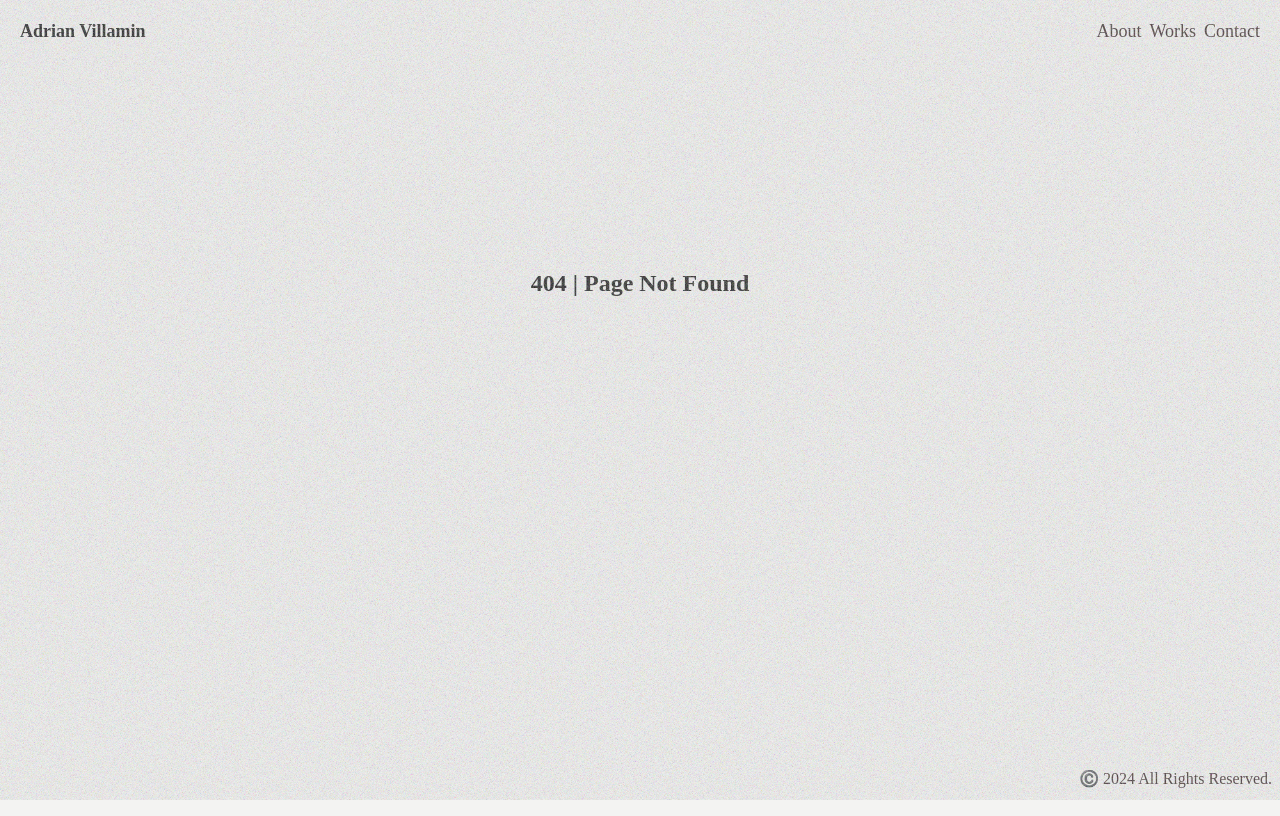
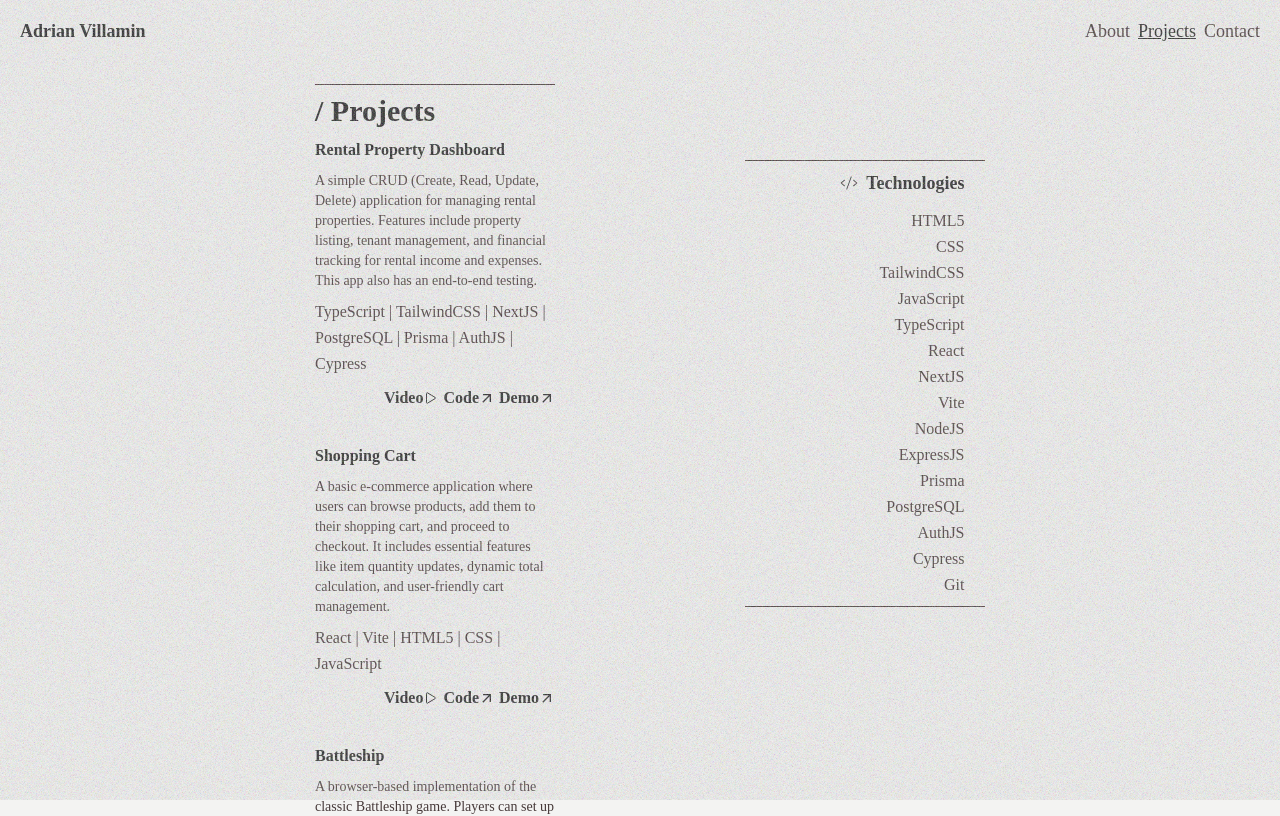
Before and after one commit to adrian92612/portfolio, a React (Vite) app: page /projects in a window 1280 px wide. Before the commit this address had no page. Shown: the top 816 px of the page. Built offline with nearby package versions, Linux system fonts and the light colour scheme; a web font is replaced by a local one.

Commit message:
added a11y. renamed works to projects

```diff
--- a/src/App.tsx
+++ b/src/App.tsx
@@ -1,9 +1,9 @@
 import { BrowserRouter as Router, Routes, Route } from "react-router-dom";
 import Layout from "./Layout";
 import Home from "./components/home";
-import Works from "./components/works";
 import Contact from "./components/contact";
 import NotFound from "./components/not-found";
+import Projects from "./components/projects";
 
 function App() {
   return (
@@ -11,7 +11,7 @@ function App() {
       <Routes>
         <Route path="/" element={<Layout />}>
           <Route index element={<Home />} />
-          <Route path="/works" element={<Works />} />
+          <Route path="/projects" element={<Projects />} />
           <Route path="/contact" element={<Contact />} />
           <Route path="/*" element={<NotFound />} />
         </Route>
--- a/src/Layout.tsx
+++ b/src/Layout.tsx
@@ -4,7 +4,7 @@ import Header from "./components/header";
 export default function Layout() {
   return (
     <>
-      <div className="grainy-overlay"></div>
+      <div className="grainy-overlay" aria-hidden></div>
       <Header />
       <main>
         <Outlet />
--- a/src/components/contact.tsx
+++ b/src/components/contact.tsx
@@ -8,29 +8,34 @@ const socials = [
   {
     link: "https://github.com/adrian92612",
     name: "Github",
-    icon: <FiGithub />,
+    icon: <FiGithub aria-hidden="true" />,
   },
   {
     link: "https://www.linkedin.com/in/adrian-villamin-831817236/",
     name: "LinkedIn",
-    icon: <RiLinkedinLine />,
+    icon: <RiLinkedinLine aria-hidden="true" />,
   },
   {
     link: "https://www.instagram.com/advil120692/",
     name: "Instagram",
-    icon: <CiInstagram />,
+    icon: <CiInstagram aria-hidden="true" />,
   },
 ];
 
 export default function Contact() {
   return (
-    <section className="flex border-black h-full items-center">
+    <section
+      className="flex border-black h-full items-center"
+      aria-labelledby="contact-heading"
+    >
       <div className="max-w-64 ml-5 md:ml-[50%] mt-10">
-        <h2 className="text-3xl mb-2">/ Contact</h2>
+        <h2 id="contact-heading" className="text-3xl mb-2">
+          / Contact
+        </h2>
 
         <div>
           <p className="inline-flex items-center gap-1">
-            <CiLocationOn /> Manila, Philippines
+            <CiLocationOn aria-hidden="true" /> Manila, Philippines
           </p>
           <h3>Interested in working together?</h3>
           <p>Feel free to send me an email or DM me on my socials</p>
@@ -40,7 +45,9 @@ export default function Contact() {
                 <a
                   href={social.link}
                   target="_blank"
+                  rel="noopener noreferrer"
                   className="inline-flex items-center gap-1 relative"
+                  aria-label={`Visit my ${social.name} profile`}
                 >
                   {social.name} {social.icon}
                 </a>
@@ -53,13 +60,18 @@ export default function Contact() {
               <a
                 href="mailto:adrianvillamin0612@gmail.com"
                 className="inline-flex items-center gap-1 relative"
+                aria-label="Send me an email"
               >
-                Email <AiOutlineMail />
+                Email <AiOutlineMail aria-hidden="true" />
               </a>
             </li>
             <li>
-              <a href="" className="inline-flex items-center gap-1 relative">
-                Resume <IoDocumentTextOutline />
+              <a
+                href=""
+                className="inline-flex items-center gap-1 relative"
+                aria-label="View my resume"
+              >
+                Resume <IoDocumentTextOutline aria-hidden="true" />
               </a>
             </li>
           </ul>
--- a/src/components/header.tsx
+++ b/src/components/header.tsx
@@ -2,8 +2,15 @@ import { NavLink } from "react-router-dom";
 
 export default function Header() {
   return (
-    <header className="h-16 sticky text-lg top-0 px-5 flex items-center justify-between bg-bgColor z-[1]">
-      <h1>Adrian Villamin</h1>
+    <header
+      className="h-16 sticky text-lg top-0 px-5 flex items-center justify-between bg-bgColor z-[1]"
+      aria-label="Main Navigation"
+    >
+      <h1>
+        <NavLink to="/" className="hover:underline">
+          Adrian Villamin
+        </NavLink>
+      </h1>
 
       <nav className="flex items-center gap-2">
         <NavLink
@@ -15,12 +22,12 @@ export default function Header() {
           About
         </NavLink>
         <NavLink
-          to="/works"
+          to="/projects"
           className={({ isActive }) =>
             isActive ? "underline text-textColor" : ""
           }
         >
-          Works
+          Projects
         </NavLink>
         <NavLink
           to="/contact"
--- a/src/components/home.tsx
+++ b/src/components/home.tsx
@@ -1,6 +1,6 @@
 export default function Home() {
   return (
-    <section className="flex border-black h-full items-center">
+    <section className="flex h-full items-center" aria-label="About Me Section">
       <div className="max-w-64 ml-5 md:ml-[50%] mt-10">
         <h1 className="text-3xl mb-2">/ About Me</h1>
         <p>
--- a/src/components/work-video.tsx
+++ b/src/components/project-video.tsx
@@ -25,7 +25,12 @@ export default function PreviewVideo({
   }, [closeVideoPlayer]);
   return (
     <>
-      <div className="fixed inset-0 bg-black/95 z-[4]"></div>
+      <button
+        className="fixed inset-0 bg-black/95 z-[4]"
+        onClick={closeVideoPlayer}
+        aria-label="Close video player"
+        tabIndex={0}
+      ></button>
       <div className="fixed z-[5] left-1/2 top-1/2 translate-x-[-50%] translate-y-[-50%] w-full max-w-[1000px] aspect-[16/9] overflow-hidden rounded-sm">
         <iframe
           src={`https://www.youtube.com/embed/${videoId}?autoplay=1`}
@@ -35,10 +40,12 @@ export default function PreviewVideo({
           allowFullScreen
           referrerPolicy="strict-origin-when-cross-origin"
           className="w-full h-full"
+          loading="lazy"
         ></iframe>
         <button
           onClick={closeVideoPlayer}
           className="absolute text-bgColor bg-black/90 top-1/2 translate-y-[-50%] right-5 h-8 w-8 border border-bgColor rounded-full text-3xl opacity-70 hover:opacity-100 z-[5] flex items-center justify-center gap-1"
+          aria-label="Close video player"
         >
           <IoMdClose />
         </button>
--- a/src/components/works.tsx
+++ b/src/components/projects.tsx
@@ -1,29 +1,29 @@
 import { MdArrowOutward } from "react-icons/md";
 import { PiCodeLight } from "react-icons/pi";
 import { InView } from "react-intersection-observer";
-import PreviewVideo from "./work-video";
+import PreviewVideo from "./project-video";
 import { useState } from "react";
 import { IoPlayOutline } from "react-icons/io5";
 
 const techStack = [
   "HTML5",
   "CSS",
+  "TailwindCSS",
   "JavaScript",
-  "Typescript",
+  "TypeScript",
   "React",
   "NextJS",
-  "TailwindCSS",
   "Vite",
-  "AuthJS",
   "NodeJS",
   "ExpressJS",
   "Prisma",
   "PostgreSQL",
+  "AuthJS",
+  "Cypress",
   "Git",
-  "Cypress",
 ];
 
-type WorkProps = {
+type projectProps = {
   name: string;
   description: string;
   stack: string[];
@@ -32,7 +32,7 @@ type WorkProps = {
   demo: string;
 };
 
-const works: WorkProps[] = [
+const projects: projectProps[] = [
   {
     name: "Rental Property Dashboard",
     description:
@@ -97,7 +97,7 @@ const works: WorkProps[] = [
   },
 ];
 
-const WorksSection = () => {
+const ProjectsSection = () => {
   const [showVideo, setShowVideo] = useState<boolean>(false);
   const [videoId, setVideoId] = useState<string>("");
 
@@ -108,38 +108,52 @@ const WorksSection = () => {
   const closeVideoPlayer = () => setShowVideo(false);
 
   return (
-    <section className="ml-2 mt-5 sm:ml-[50%] max-w-60 border-y border-textColor2">
+    <section
+      className="ml-2 mt-5 sm:ml-[50%] max-w-60 border-y border-textColor2"
+      aria-labelledby="projects-heading"
+    >
       {showVideo && (
         <PreviewVideo videoId={videoId} closeVideoPlayer={closeVideoPlayer} />
       )}
-      <h3 className="text-3xl inline-flex items-center gap-2 my-2 animate-fadeInSlideRight">
-        / Works
+      <h3
+        id="projects-heading"
+        className="text-3xl inline-flex items-center gap-2 my-2 animate-fadeInSlideRight"
+      >
+        / Projects
       </h3>
       <ul>
-        {works.map((work) => (
-          <li key={work.name} className="animate-fadeInSlideUp mb-8 grid gap-2">
-            <h4>{work.name}</h4>
-            <p className="text-sm">{work.description}</p>
-            <div>{work.stack.join(" | ")}</div>
+        {projects.map((project) => (
+          <li
+            key={project.name}
+            className="animate-fadeInSlideUp mb-8 grid gap-2"
+          >
+            <h4>{project.name}</h4>
+            <p className="text-sm">{project.description}</p>
+            <div>{project.stack.join(" | ")}</div>
             <div className="flex items-center justify-end gap-1 text-textColor font-bold">
               <button
-                onClick={() => openVideoPlayer(work.videoId)}
+                onClick={() => openVideoPlayer(project.videoId)}
                 className="flex items-center relative video-btn"
+                aria-label={`Play video for ${project.name}`}
               >
                 Video <IoPlayOutline />
               </button>
               <a
-                href={work.code}
+                href={project.code}
                 target="_blank"
+                rel="noopener noreferrer"
                 className="inline-flex items-center relative"
+                aria-label={`View code for ${project.name} (opens in a new tab)`}
               >
                 Code
                 <MdArrowOutward />
               </a>
               <a
-                href={work.demo}
+                href={project.demo}
                 target="_blank"
+                rel="noopener noreferrer"
                 className="inline-flex items-center relative"
+                aria-label={`View demo of ${project.name} (opens in a new tab)`}
               >
                 Demo
                 <MdArrowOutward />
@@ -154,8 +168,14 @@ const WorksSection = () => {
 
 const TechSection = () => {
   return (
-    <section className="sticky top-[20%] ml-auto sm:ml-[15%] max-w-60 px-5 text-right border-y border-textColor2 ">
-      <h3 className="text-lg mt-2 inline-flex items-center gap-2 animate-fadeInSlideRight ">
+    <section
+      className="sticky top-[20%] ml-auto sm:ml-[15%] max-w-60 px-5 text-right border-y border-textColor2"
+      aria-labelledby="tech-heading"
+    >
+      <h3
+        id="tech-heading"
+        className="text-lg mt-2 inline-flex items-center gap-2 animate-fadeInSlideRight "
+      >
         <PiCodeLight /> Technologies
       </h3>
       <ul className="my-2">
@@ -174,35 +194,15 @@ const TechSection = () => {
         ))}
       </ul>
     </section>
-    // <section className="sm:fixed sm:ml-[10%] ml-auto mr-2 mt-[10%] max-w-60 px-5 text-right border-y border-textColor2 ">
-    //   <h3 className="text-lg mt-2 inline-flex items-center gap-2 animate-fadeInSlideRight ">
-    //     <PiCodeLight /> Technologies
-    //   </h3>
-    //   <ul className="my-2">
-    //     {techStack.map((tech) => (
-    //       <InView key={tech} triggerOnce threshold={0.1}>
-    //         {({ inView, ref }) => (
-    //           <li
-    //             key={tech}
-    //             ref={ref}
-    //             className={`${inView ? "animate-fadeInSlideRight" : ""}`}
-    //           >
-    //             {tech}
-    //           </li>
-    //         )}
-    //       </InView>
-    //     ))}
-    //   </ul>
-    // </section>
   );
 };
 
-export default function Works() {
+export default function Projects() {
   return (
     <>
       <div className="grid  sm:grid-cols-2 mb-5 gap-5 min-h-full">
         <div className=" border-black ">
-          <WorksSection />
+          <ProjectsSection />
         </div>
         <div className="border-black">
           <TechSection />
```
